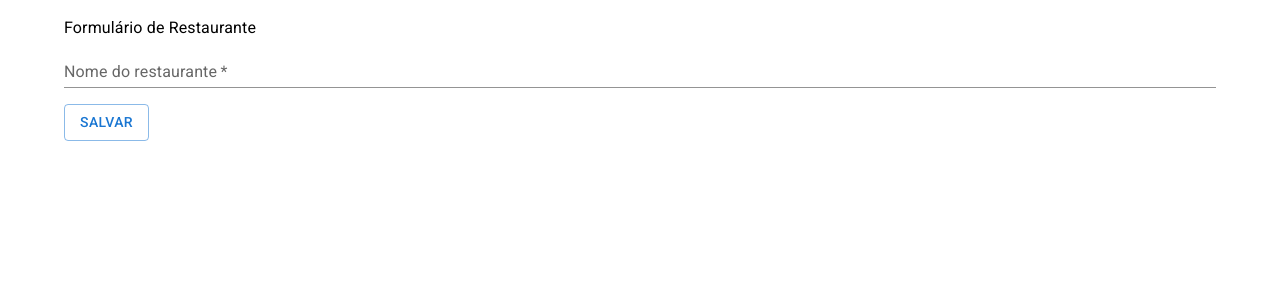
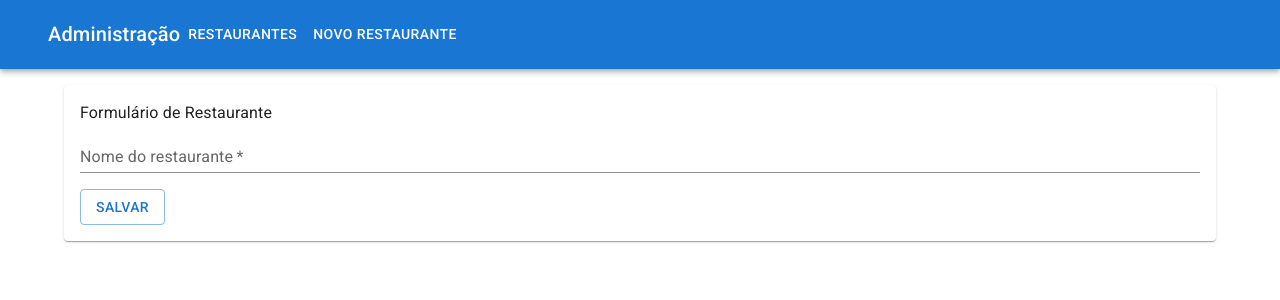
Before and after one commit to brunorochadelima/alfood, a React (Create React App) app: page /admin/restaurantes/novo in a window 1280 px wide. Shown: the top 300 px of the page. Built offline with nearby package versions, Linux system fonts and the light colour scheme.

Commit message:
Criando header e upgrade na administração

```diff
--- a/src/App.tsx
+++ b/src/App.tsx
@@ -1,18 +1,20 @@
-import { Routes, Route } from 'react-router-dom';
-import AdminRestaurantes from './paginas/Administracao/Restaurante/AdminRestaurantes';
-import FormRestaurante from './paginas/Administracao/Restaurante/FormRestaurante';
-import Home from './paginas/Home';
-import VitrineRestaurantes from './paginas/VitrineRestaurantes';
+import { Routes, Route } from "react-router-dom";
+import AdminRestaurantes from "./paginas/Administracao/Restaurante/AdminRestaurantes";
+import FormRestaurante from "./paginas/Administracao/Restaurante/FormRestaurante";
+import HeaderAdmin from "./paginas/Administracao/Restaurante/HeaderAdmin";
+import Home from "./paginas/Home";
+import VitrineRestaurantes from "./paginas/VitrineRestaurantes";
 
 function App() {
-
   return (
     <Routes>
       <Route path="/" element={<Home />} />
       <Route path="/restaurantes" element={<VitrineRestaurantes />} />
-      <Route path="/admin/restaurantes" element={<AdminRestaurantes />} />
-      <Route path="/admin/restaurantes/novo" element={<FormRestaurante />} />
-      <Route path="/admin/restaurantes/:id" element={<FormRestaurante />} />
+      <Route path="/admin" element= {<HeaderAdmin/>}>
+        <Route path="restaurantes" element={<AdminRestaurantes />} />
+        <Route path="restaurantes/novo" element={<FormRestaurante />} />
+        <Route path="restaurantes/:id" element={<FormRestaurante />} />
+      </Route>
     </Routes>
   );
 }
--- a/src/paginas/Administracao/Restaurante/FormRestaurante.tsx
+++ b/src/paginas/Administracao/Restaurante/FormRestaurante.tsx
@@ -1,9 +1,19 @@
-import { Box, Button, Container, TextField, Typography } from "@mui/material";
-import axios from "axios";
+import {
+  AppBar,
+  Box,
+  Button,
+  Container,
+  Link,
+  Paper,
+  TextField,
+  Toolbar,
+  Typography,
+} from "@mui/material";
 import React, { useEffect, useState } from "react";
 import { useParams } from "react-router-dom";
 import api from "../../../api/api";
 import IRestaurante from "../../../interfaces/IRestaurante";
+import { Link as RouterLink } from "react-router-dom";
 
 export default function FormRestaurante() {
   const [nomeRestaurante, setNomeRestaurante] = useState("");
@@ -12,9 +22,7 @@
   useEffect(() => {
     if (parametros.id) {
       api
-        .get<IRestaurante>(
-          `restaurantes/${parametros.id}/`
-        )
+        .get<IRestaurante>(`restaurantes/${parametros.id}/`)
         .then((response) => setNomeRestaurante(response.data.nome));
     }
   }, [parametros.id]);
@@ -42,8 +50,8 @@
   }
 
   return (
-    <Container sx={{ marginTop: 2 }}>
-      <Typography component='h1'>Formulário de Restaurante</Typography>
+    <>
+          <Typography component="h1">Formulário de Restaurante</Typography>
           <Box component="form" onSubmit={aoSubmeterForm}>
             <TextField
               value={nomeRestaurante}
@@ -53,10 +61,10 @@
               fullWidth
               required
             />
-      <Button sx={{marginTop: 2}} variant="outlined" type="submit">
+            <Button sx={{ marginTop: 2 }} variant="outlined" type="submit">
               Salvar
             </Button>
           </Box>
-    </Container>
+    </>
   );
 }
--- /dev/null
+++ b/src/paginas/Administracao/Restaurante/HeaderAdmin.tsx
@@ -0,0 +1,46 @@
+import {
+  AppBar,
+  Container,
+  Toolbar,
+  Typography,
+  Box,
+  Button,
+  Paper,
+  TextField,
+  Link,
+} from "@mui/material";
+import { Link as RouterLink, Outlet } from "react-router-dom";
+
+import React from "react";
+
+export default function HeaderAdmin() {
+  return (
+    <>
+      <AppBar position="static">
+        <Container maxWidth="xl">
+          <Toolbar
+            sx={{ display: "flex", flexDirection: { xs: "column", md: "row" } }}
+          >
+            <Typography variant="h6">Administração</Typography>
+            <Box sx={{ display: "flex", flexGrow: 1, flexWrap: "wrap" }}>
+              <Link component={RouterLink} to="/admin/restaurantes">
+                <Button sx={{ my: 2, color: "white" }}>Restaurantes</Button>
+              </Link>
+              <Link component={RouterLink} to="/admin/restaurantes/novo">
+                <Button sx={{ my: 2, color: "white" }}>Novo Restaurante</Button>
+              </Link>
+            </Box>
+          </Toolbar>
+        </Container>
+      </AppBar>
+
+      <Container sx={{ marginTop: 2 }}>
+        <Paper sx={{ p: 2 }}>
+          {/* Aqui vai conteudo dos filhos */}
+          <Outlet/>
+
+          </Paper>
+      </Container>
+    </>
+  );
+}
```
Lines whose indentation alone changed are shown as unchanged.
